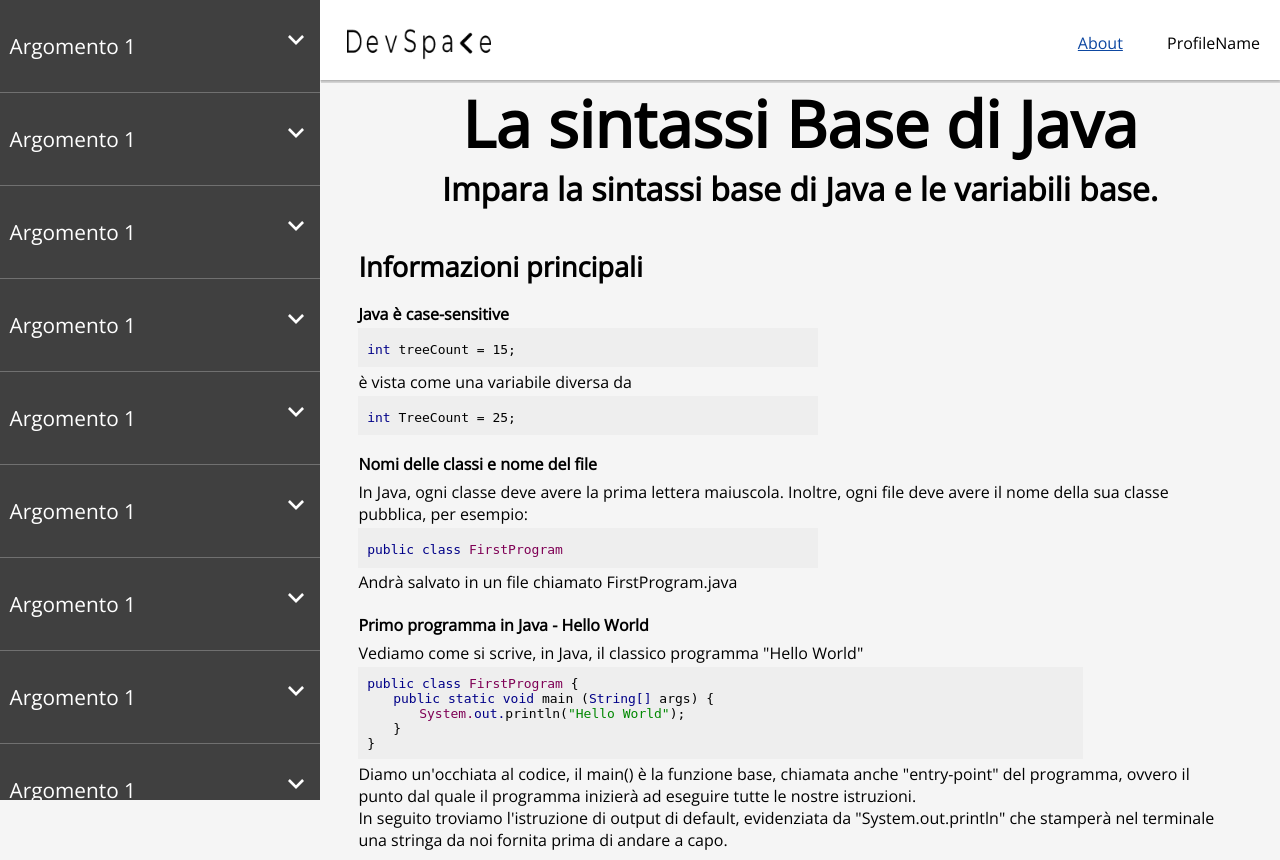
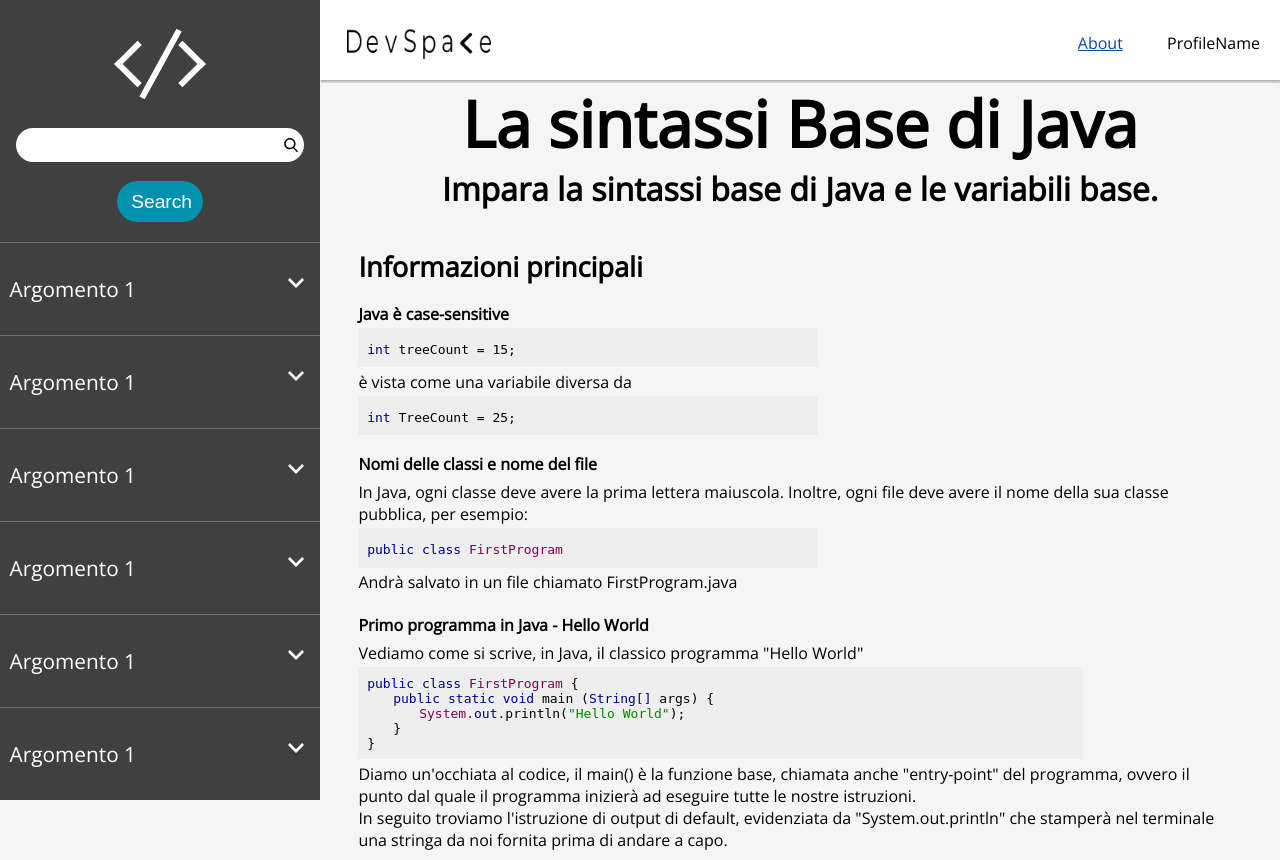
Before and after one commit to Giacomobarzon97/Tecnologie-Web, a PHP site: page /article.html in a window 1280 px wide. Shown: the top 860 px of the page. Run offline with PHP 8.4, Linux system fonts and the light colour scheme; some libraries are stand-ins or nearby versions.

Commit message:
search bar

```diff
--- a/article.html
+++ b/article.html
@@ -26,6 +26,15 @@
 		<button onclick="topFunction()" id="retTop" title="Torna su"></button>
     	<div id="mobile-sidebar-mask"></div>
 		<div id="sidebar-wrapper">
+			<div id="sidebar-header">
+				<img src="img/small-logo.svg" alt="logo"/>
+				<div id="side-search-bar">
+					<form>
+	                    <input type="text">
+	                    <input type="button" value="Search">
+					</form>
+				</div>
+			</div>
 			<ul id="sidebar">
 				<li>
 					<div>
--- a/style.css
+++ b/style.css
@@ -30,6 +30,48 @@ a:hover{
     transition: width 0.5s;
     /*Aesthetics*/
     background: #404040;
+}
+#sidebar-header{
+    border-bottom: 1px solid #707070;
+}
+#sidebar-header>img{
+    display: block;
+    width:30%;
+    height: auto;
+    margin:1em auto;
+}
+#side-search-bar{
+    padding:0em 5%;
+}
+#side-search-bar input[type="text"]{
+    display: block;
+    padding:0.5em 8% 0.5em 2%;
+    width: 90%;
+    border:none;
+    border-radius: 50px;
+    outline: none;
+
+    background-image: url(img/search.svg);
+    background-repeat: no-repeat;
+    background-size: 5%;
+    background-position: 98%
+}
+#side-search-bar input[type="button"]{
+    display: block;
+    width: 30%;
+    margin:1em auto;
+    cursor: pointer;
+    padding:0.5em 5%;
+    font-size: 1.2em;
+    color:white;
+    border:none;
+    border-radius: 50px;
+    background: #0091ae;
+    transition:background 0.5s, color 0.5s;
+}
+#side-search-bar input[type="button"]:hover{
+    background:white;
+    color:black;
 }
 #sidebar>li{
     overflow:hidden;
```
Also changed, not shown: img/search.svg (added), img/small-logo.svg (added).
